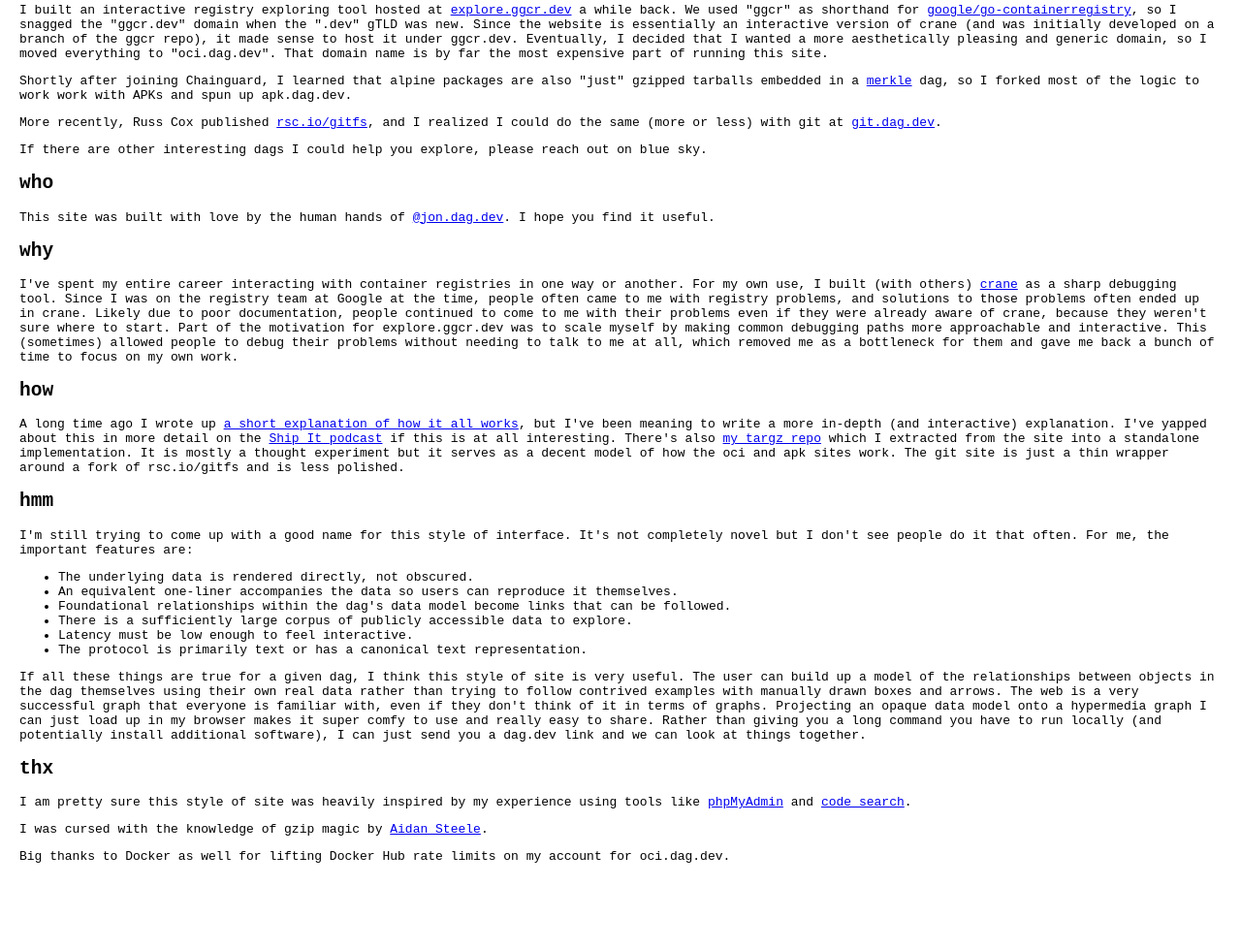
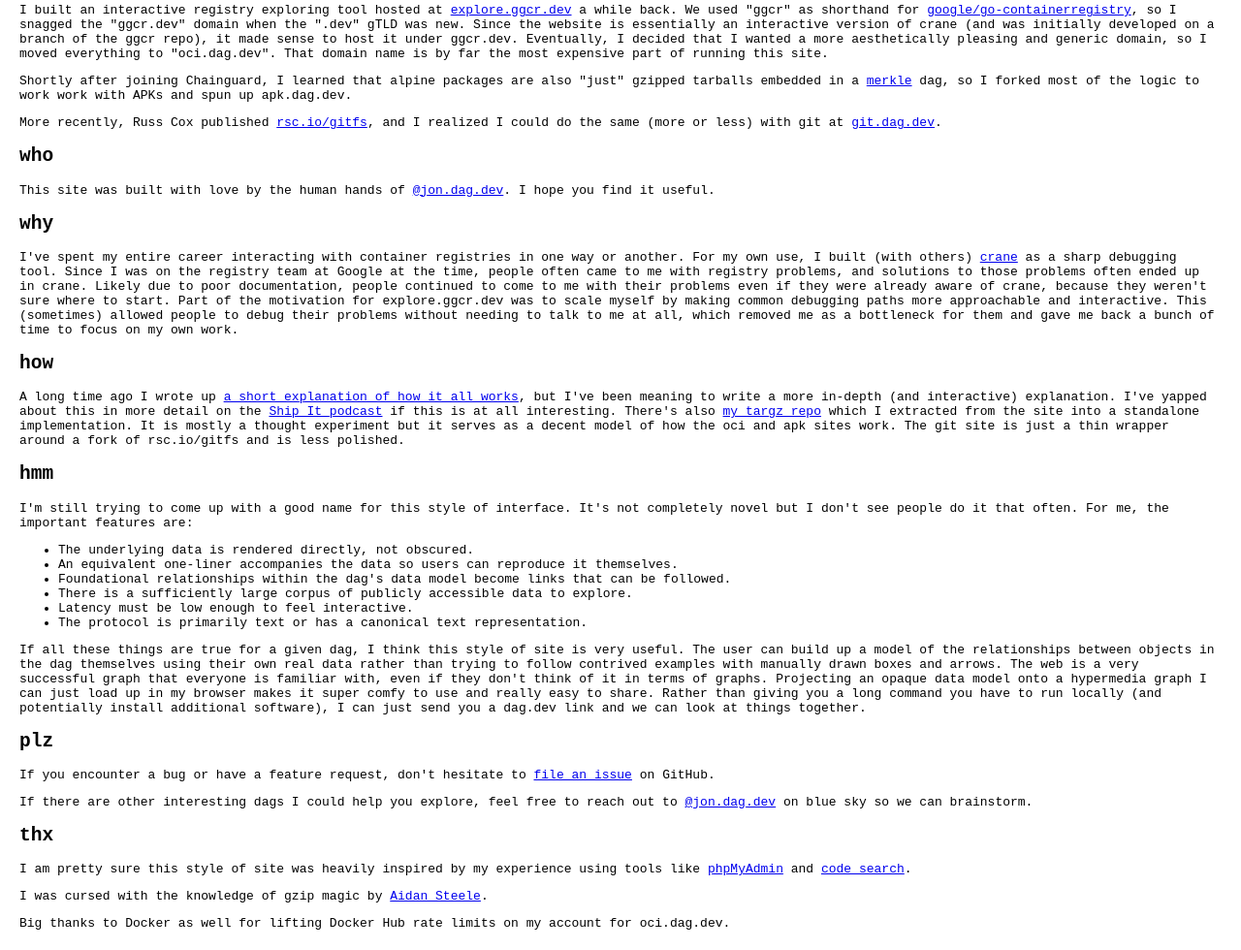
Before and after one commit to jonjohnsonjr/dagdotdev, a plain HTML site: page index.html in a window 1280 px wide. Shown: the part 327-1307 px from the top of the page at 97% size. Before the commit the page ends 1238 px from the top, so only its background shows below. Drawn offline with Linux system fonts and the light colour scheme.

Commit message:
Link to GitHub for issues

```diff
--- a/index.html
+++ b/index.html
@@ -41,15 +41,12 @@ We used "ggcr" as shorthand for <a href="https://github.com/google/go-containerr
 Since the website is essentially an interactive version of crane (and was initially developed on a branch of the ggcr repo), it made sense to host it under ggcr.dev.
 Eventually, I decided that I wanted a more aesthetically pleasing and generic domain, so I moved everything to "oci.dag.dev".
 That domain name is by far the most expensive part of running this site.
+</p>
 <p>
 Shortly after joining Chainguard, I learned that alpine packages are also "just" gzipped tarballs embedded in a <a href="https://en.wikipedia.org/wiki/Ralph_Merkle">merkle</a> dag, so I forked most of the logic to work work with APKs and spun up apk.dag.dev.
 </p>
 <p>
 More recently, Russ Cox published <a href="https://rsc.io/gitfs">rsc.io/gitfs</a>, and I realized I could do the same (more or less) with git at <a href="https://git.dag.dev/?url=https://github.com/jonjohnsonjr/dagdotdev@refs/heads/gh-pages">git.dag.dev</a>.
-</p>
-</p>
-<p>
-If there are other interesting dags I could help you explore, please reach out on blue sky.
 </p>
 <h2>who</h2>
 <p>
@@ -96,6 +93,13 @@ The web is a very successful graph that everyone is familiar with, even if they
 Projecting an opaque data model onto a hypermedia graph I can just load up in my browser makes it super comfy to use and really easy to share.
 Rather than giving you a long command you have to run locally (and potentially install additional software), I can just send you a dag.dev link and we can look at things together.
 </p>
+<h2>plz</h2>
+<p>
+If you encounter a bug or have a feature request, don't hesitate to <a href="https://github.com/jonjohnsonjr/dagdotdev/issues">file an issue</a> on GitHub.
+</p>
+<p>
+If there are other interesting dags I could help you explore, feel free to reach out to <a href="https://jon.dag.dev">@jon.dag.dev</a> on blue sky so we can brainstorm.
+</p>
 <h2>thx</h2>
 <p>
 I am pretty sure this style of site was heavily inspired by my experience using tools like <a href="https://www.phpmyadmin.net/">phpMyAdmin</a> and <a href="https://developers.google.com/code-search/user/getting-started">code search</a>.
```
